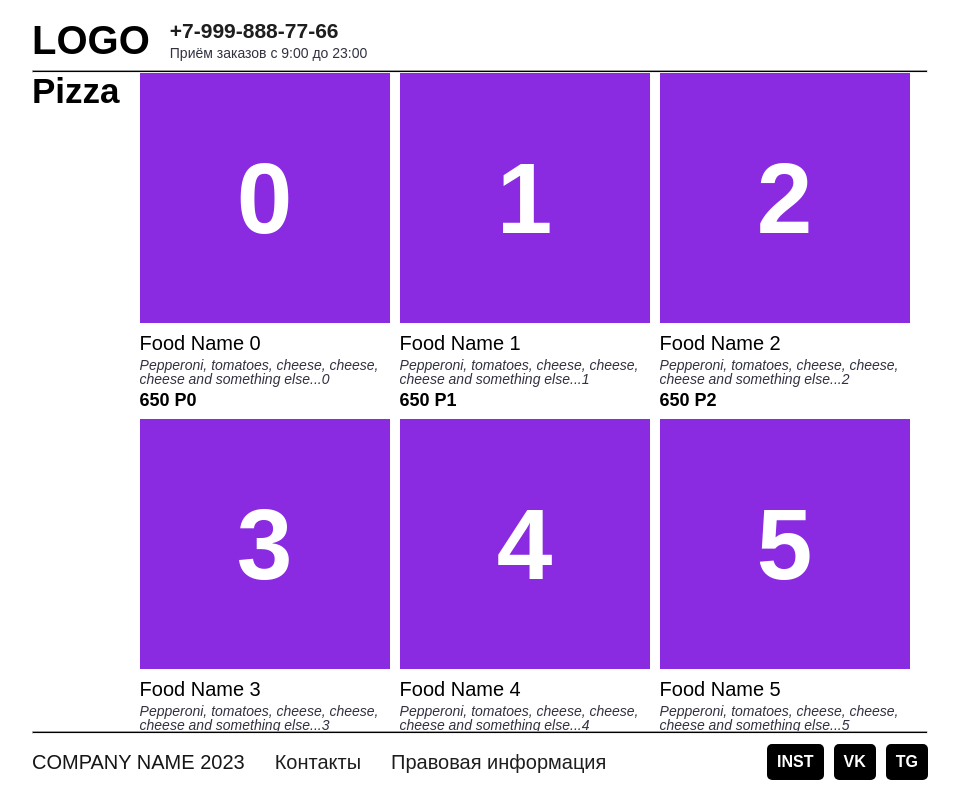
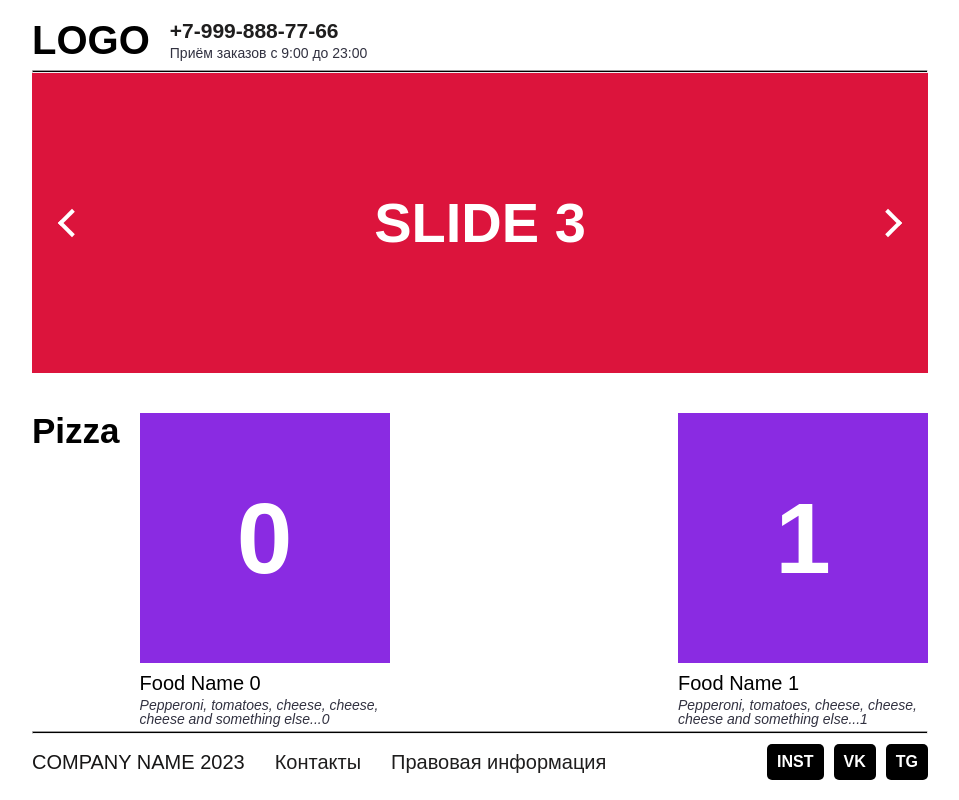
Before and after one commit to kakadyx/pizza, a Vue app: page /#/ in a window 1280 px wide. Shown: the whole page, without its empty margins (160-1119 px from the left). Built offline with nearby package versions, Linux system fonts and the light colour scheme.

Commit message:
add slider

```diff
--- a/src/features/MenuItemsList/index.vue
+++ b/src/features/MenuItemsList/index.vue
@@ -66,9 +66,10 @@ const props = withDefaults(defineProps<MenuItemsListProps>(), {
 }
 .items-wrap {
   width: 100%;
-  display: grid;
-  grid-template-columns: repeat(auto-fill, 250px);
-  gap: 10px;
+  display: flex;
+  flex-wrap: wrap;
+  justify-content: space-between;
+  gap: 20px;
 }
 .submenu-header {
   font-size: 35px;
--- /dev/null
+++ b/src/features/Slider/index.ts
@@ -0,0 +1,3 @@
+import Slider from './index.vue'
+
+export { Slider }
--- /dev/null
+++ b/src/features/Slider/index.vue
@@ -0,0 +1,93 @@
+<script lang="ts" setup>
+import { ref, computed } from 'vue'
+const items = [1, 2, 3, 4, 5, 6, 7, 8]
+const currentSlide = ref(0)
+const cssVars = computed(() => `--track-offset: ${-(currentSlide.value * 100)}%`)
+let handleMode = false
+
+const intervalId = setInterval(() => {
+  if (currentSlide.value < items.length - 1) currentSlide.value++
+}, 2000)
+const paginateNext = () => {
+  if (!handleMode) {
+    handleMode = true
+    clearInterval(intervalId)
+  }
+  if (currentSlide.value < items.length - 1) currentSlide.value++
+}
+const paginatePrev = () => {
+  if (!handleMode) {
+    handleMode = true
+    clearInterval(intervalId)
+  }
+  if (currentSlide.value > 0) currentSlide.value--
+}
+</script>
+
+<template>
+  <div class="slider-container">
+    <div :style="cssVars" class="slider-track">
+      <div v-for="i in items" :key="i" class="slide">SLIDE {{ i }}</div>
+    </div>
+    <div class="pagination">
+      <div class="prev" @click="paginatePrev" v-if="currentSlide !== 0" />
+      <div class="next" @click="paginateNext" v-if="currentSlide !== items.length - 1" />
+    </div>
+  </div>
+</template>
+
+<style lang="scss" scoped>
+.slider-container {
+  width: 100%;
+  overflow: hidden;
+  position: relative;
+}
+
+.slider-track {
+  display: flex;
+  transition: 0.5s all;
+  --track-offset: 0%;
+  transform: translateX(var(--track-offset));
+}
+
+.slide {
+  flex-shrink: 0;
+  width: 100%;
+  background: crimson;
+  color: white;
+  font-size: 56px;
+  font-weight: 600;
+  padding: 50px 100px;
+  height: 300px;
+  display: flex;
+  justify-content: center;
+  align-items: center;
+}
+
+.pagination {
+  position: absolute;
+  inset: 0;
+  .prev {
+    cursor: pointer;
+    position: absolute;
+    width: 20px;
+    height: 20px;
+    top: 50%;
+    left: 30px;
+    transform: translateY(-50%) rotate(-45deg);
+    border-top: 4px solid white;
+    border-left: 4px solid white;
+  }
+  .next {
+    cursor: pointer;
+    position: absolute;
+    width: 20px;
+    height: 20px;
+    top: 50%;
+    right: 30px;
+    transform: translateY(-50%) rotate(45deg);
+    border-top: 4px solid white;
+    border-right: 4px solid white;
+  }
+}
+</style>
--- a/src/features/index.ts
+++ b/src/features/index.ts
@@ -1,5 +1,6 @@
 import { MenuItemsList } from './MenuItemsList'
-export { MenuItemsList }
+import { Slider } from './Slider'
+export { MenuItemsList, Slider }
 
 import type { MenuItemsListProps } from '@/features/MenuItemsList'
 export type { MenuItemsListProps }
--- a/src/widgets/Menu/index.vue
+++ b/src/widgets/Menu/index.vue
@@ -1,10 +1,11 @@
 <script lang="ts" setup>
-import { MenuItemsList } from '@/features'
+import { MenuItemsList, Slider } from '@/features'
 import { pizzas, beer } from './consts.js'
 </script>
 
 <template>
   <div class="menu-wrap">
+    <Slider class="slider" />
     <MenuItemsList title="Pizza" :items="pizzas" />
     <MenuItemsList title="Beer" :items="beer" />
   </div>
@@ -18,4 +19,7 @@ import { pizzas, beer } from './consts.js'
   gap: 40px;
   width: 100%;
 }
+.slider {
+  flex-shrink: 0;
+}
 </style>
--- a/vite.config.ts
+++ b/vite.config.ts
@@ -3,13 +3,11 @@ import { fileURLToPath, URL } from 'node:url'
 import { defineConfig } from 'vite'
 import vue from '@vitejs/plugin-vue'
 
-import AutoImport from 'unplugin-auto-import/vite'
 import VueMacros from 'unplugin-vue-macros/vite'
 
 // https://vitejs.dev/config/
 export default defineConfig({
   plugins: [
-    AutoImport(),
     VueMacros({
       setupBlock: true,
       plugins: {
```
Also changed, not shown: auto-imports.d.ts (+61 -1 lines).
